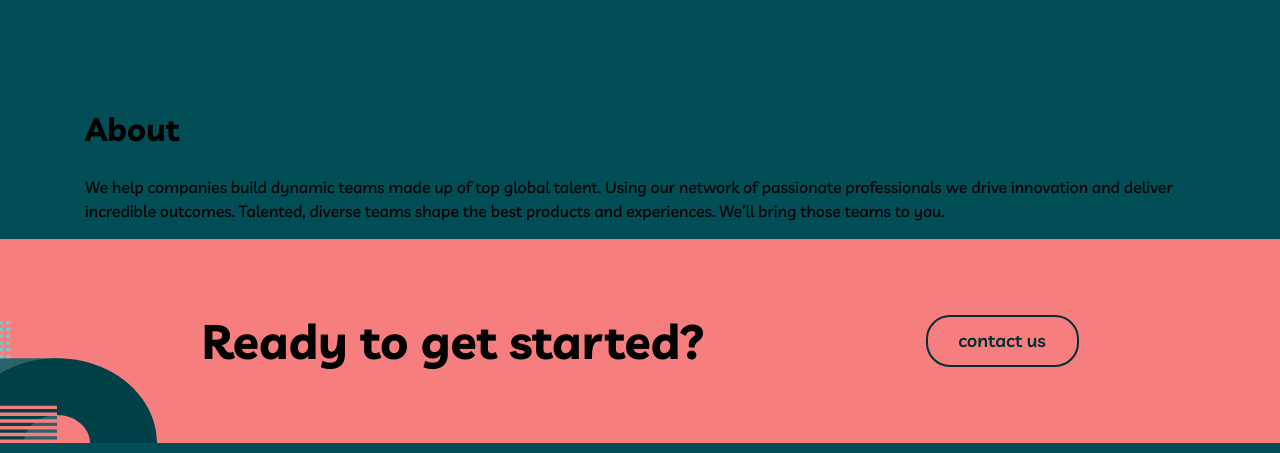
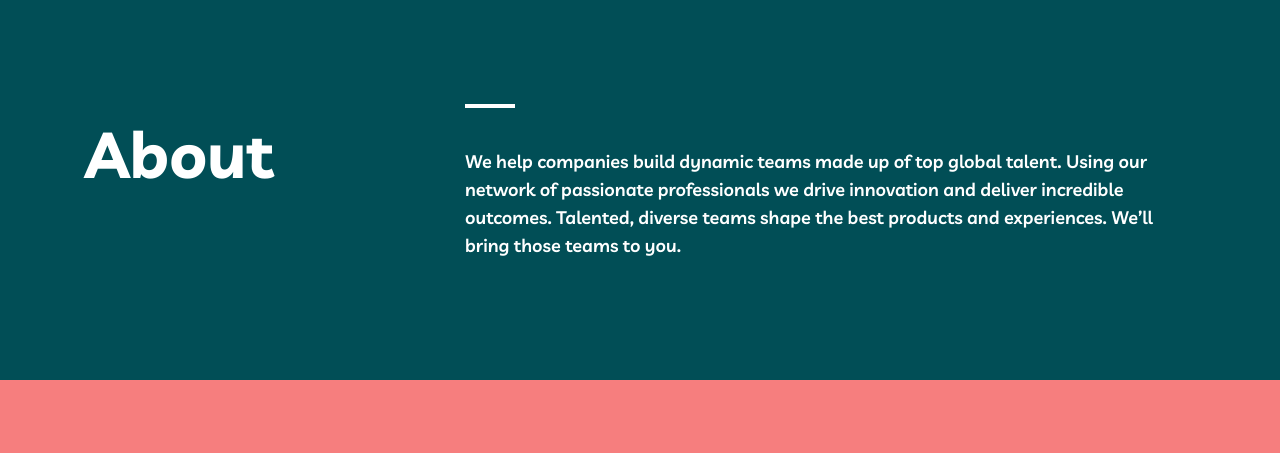
Before and after one commit to Ndn1618/my-team, a plain HTML site: page about.html in a window 1280 px wide. Shown: the part 141-594 px from the top of the page. Drawn offline with Linux system fonts and the light colour scheme.

Commit message:
Add about section  styles

```diff
--- a/scss/_mixins.scss
+++ b/scss/_mixins.scss
@@ -62,6 +62,11 @@
   line-height: 100px;
 }
 
+@mixin bold-bigger-font {
+  font-size: 64px;
+  line-height: 100px;
+}
+
 @mixin bold-medium-font {
   font-size: 48px;
   line-height: 48px;
--- /dev/null
+++ b/scss/blocks/_about-section.scss
@@ -0,0 +1,39 @@
+// About section of about page
+
+.about {
+  background-color: $midnight-green;
+  color: $white-text;
+  padding-top: 20px;
+  padding-bottom: 120px;
+}
+
+.about__container {
+  display: flex;
+  justify-content: space-between;
+}
+
+.about__heading {
+  max-width: 350px;
+  width: 100%;
+  @include bold-bigger-font;
+  margin: 0;
+}
+
+.about__text {
+  position: relative;
+  z-index: 1;
+  max-width: 730px;
+  width: 100%;
+  @include semi_bold-font;
+  margin: 0;
+  padding-top: 44px;
+}
+
+.about__text::before {
+  position: absolute;
+  z-index: 1;
+  top: 0;
+  left: 0;
+  @include line (#fff);
+  content: "";
+}
--- a/scss/blocks/_blocks-all.scss
+++ b/scss/blocks/_blocks-all.scss
@@ -10,3 +10,4 @@
 @import "results";
 @import "starting";
 @import "site-footer";
+@import "about-section";
```
Also changed, not shown: css/main.css, 1 other file.
